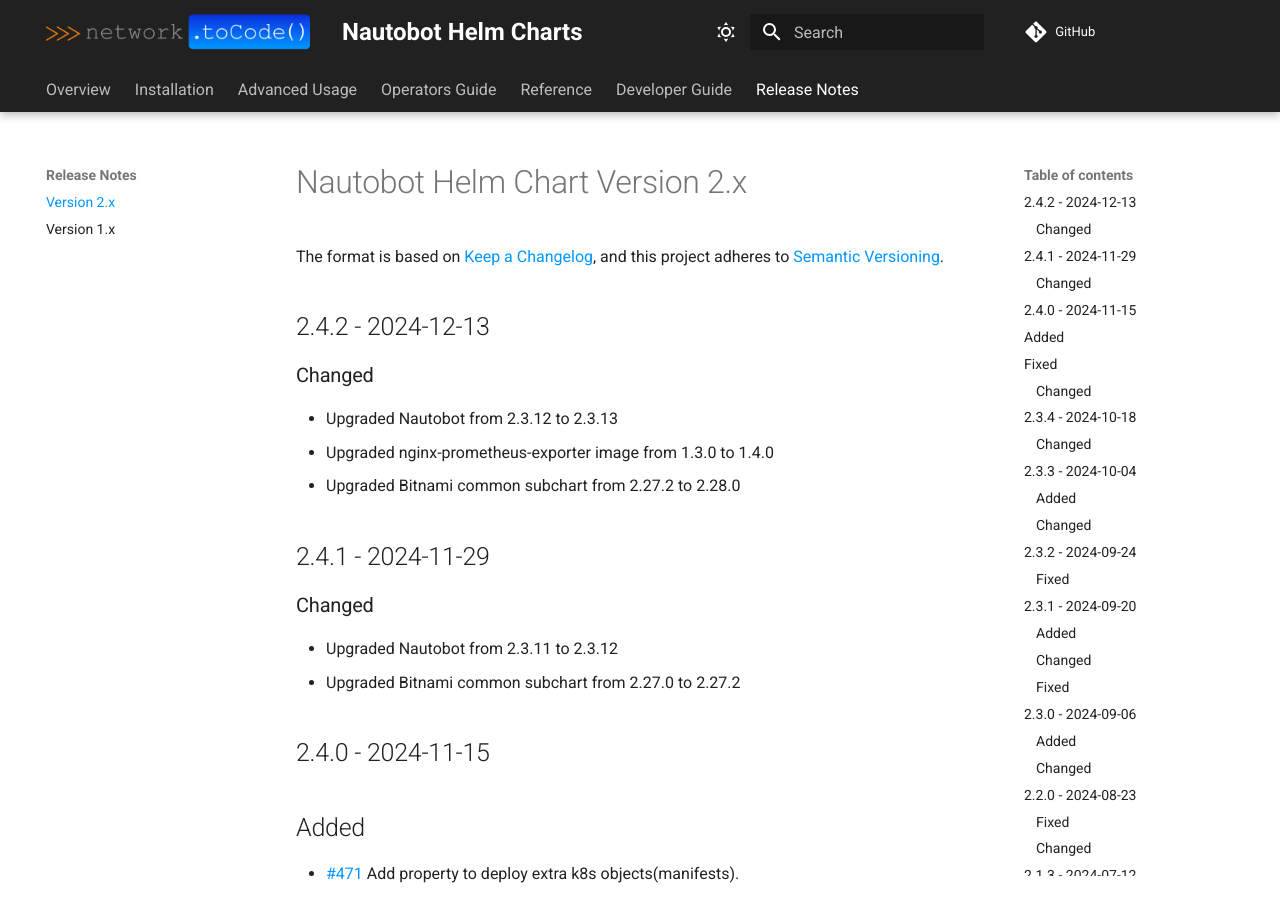
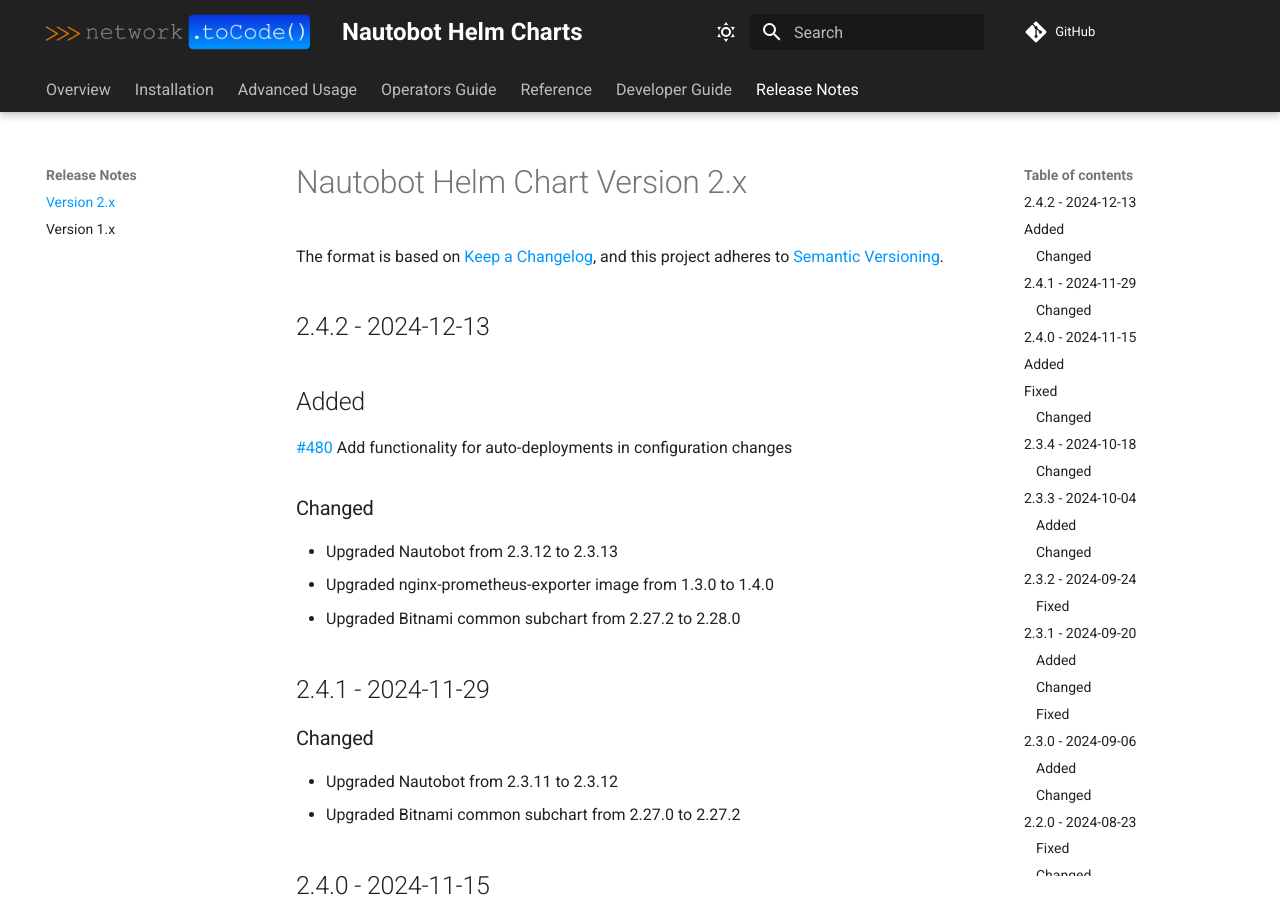
Before and after one commit to nautobot/helm-charts, an MkDocs documentation site: the page built from docs/release-notes/version-2.x.md, in a window 1280 px wide and 900 px high. Built offline with MkDocs 1.6.1 and Material for MkDocs 9.7.7, drawn with Linux system fonts in a browser that asks for light colours; comment, search, counter and statistics services are not loaded.

Commit message:
change release notes, etc

```diff
--- a/docs/release-notes/version-2.x.md
+++ b/docs/release-notes/version-2.x.md
@@ -4,6 +4,10 @@
 and this project adheres to [Semantic Versioning](https://semver.org/spec/v2.0.0.html).
 
 ## 2.4.2 - 2024-12-13
+
+## Added
+
+[#480](https://github.com/nautobot/helm-charts/pull/480) Add functionality for auto-deployments in configuration changes
 
 ### Changed
 
```
Also changed, not shown: 1 other file.
